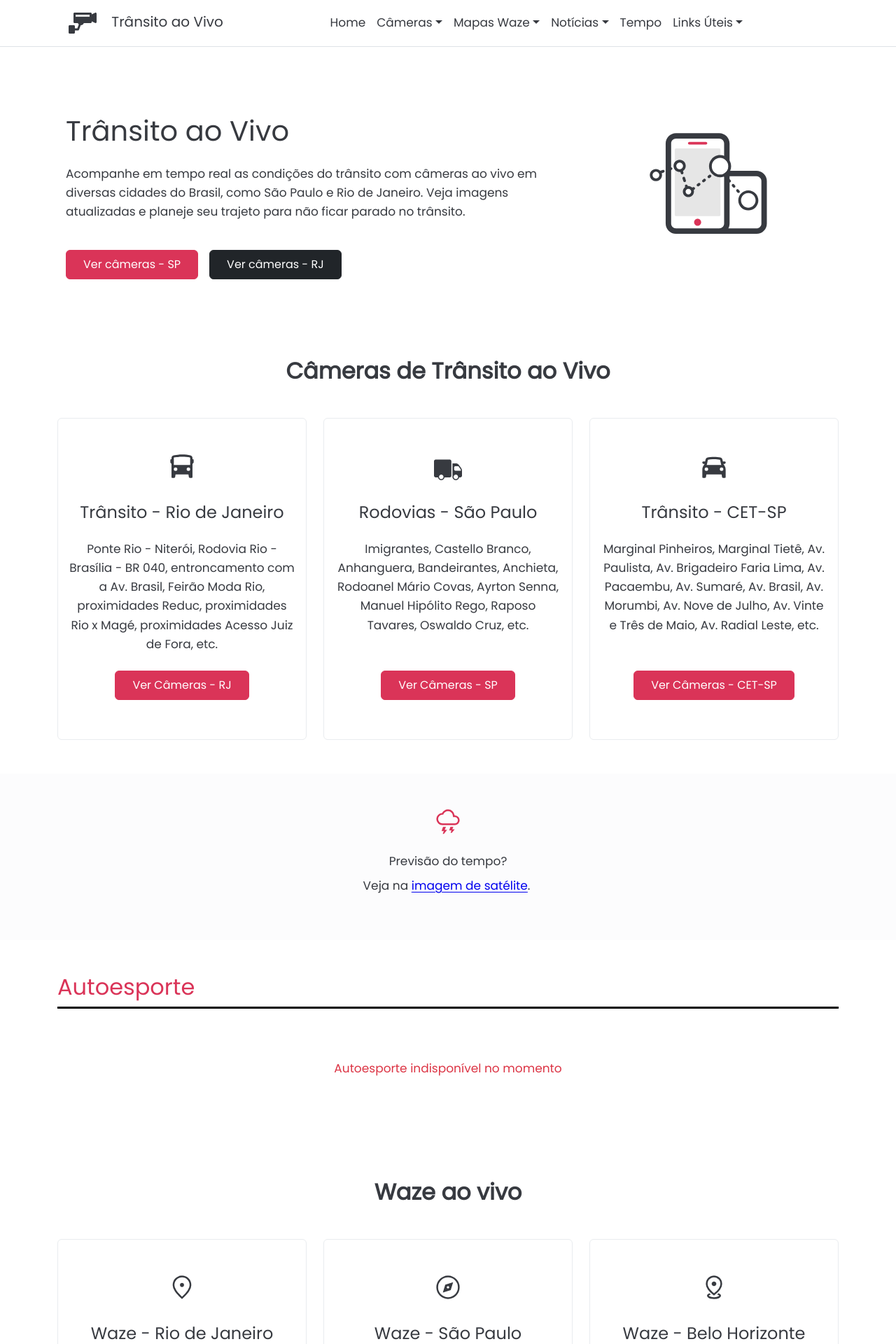
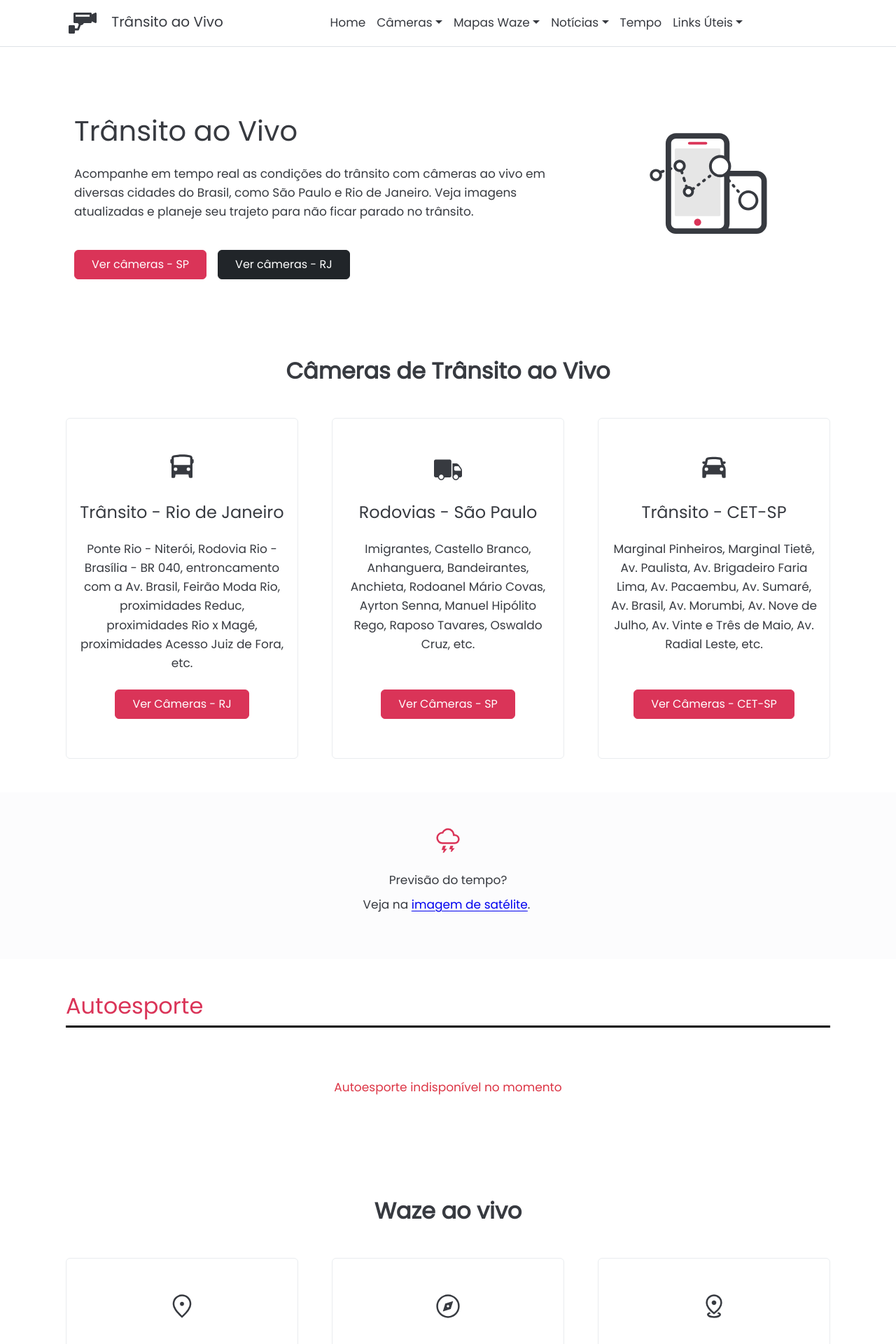
Before and after one commit to Sergio-Damm/transitoaovivo, a Jekyll site: the page built from index.html, in a window 1280 px wide. Shown: the top 1920 px of the page at 70% size. Built offline with Jekyll 4.4.1, drawn with Linux system fonts in a browser that asks for light colours; comment, search, counter and statistics services are not loaded.

Commit message:
padding left rught for main texts/columns

```diff
--- a/css/style.css
+++ b/css/style.css
@@ -227,3 +227,16 @@
     #btn-back-to-top { width: 48px; height: 48px; }
     #btn-back-to-top svg { width: 24px; height: 24px; }
 }
+
+/* para textos/colunas principais */
+.container .row > div {
+  padding-left: 16px;
+  padding-right: 16px;
+}
+
+@media (min-width: 768px) {
+  .container .row > div {
+    padding-left: 24px;
+    padding-right: 24px;
+  }
+}
```
